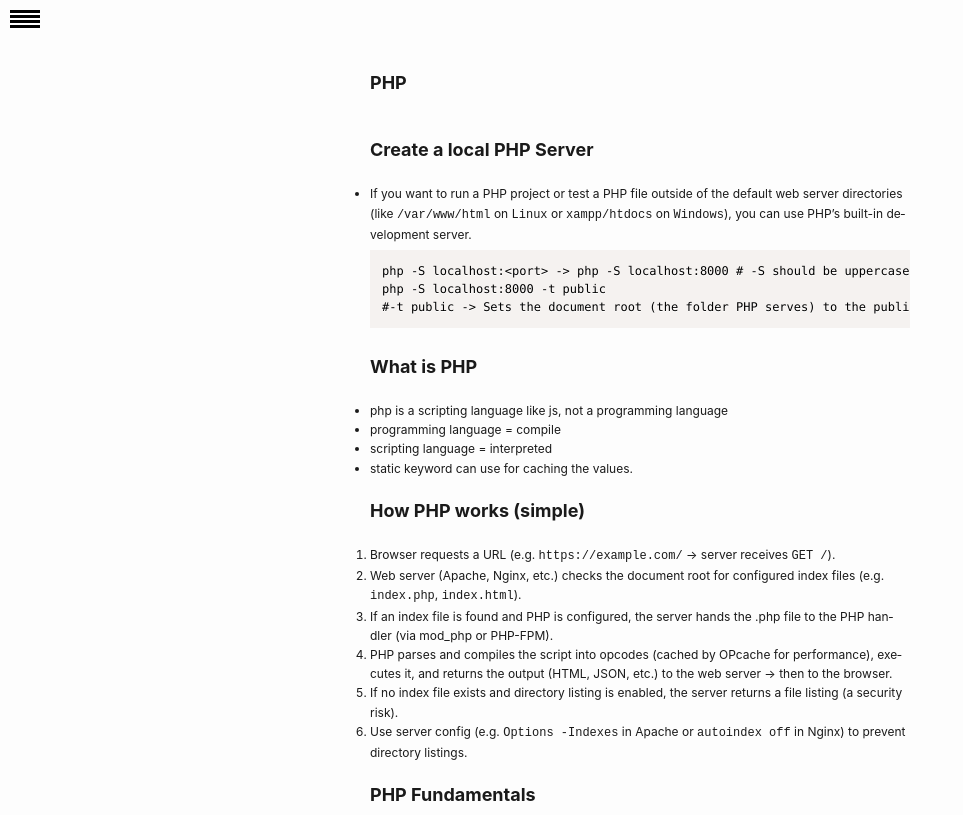
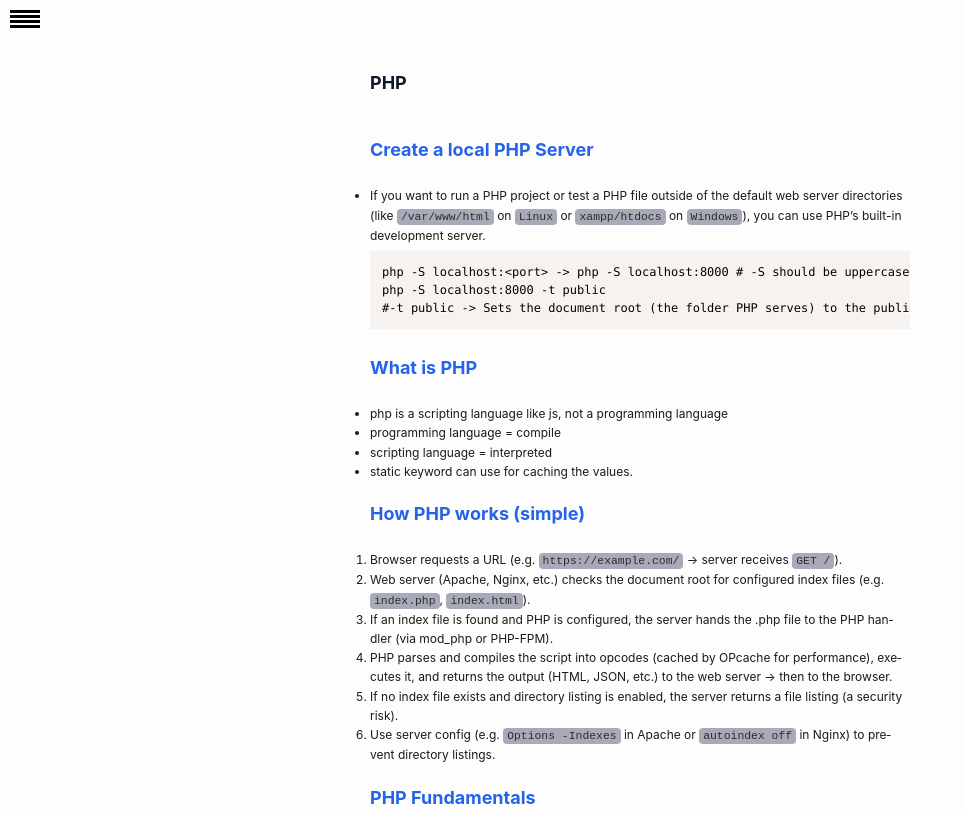
Before and after one commit to dissanayakeG/dissanayakeG.github.io, a plain HTML site: page PHP.html in a window 1280 px wide. Shown: the top 815 px of the page, without its empty margins (0-963 px from the left). Drawn offline with nearby package versions, Linux system fonts and the light colour scheme.

Commit message:
style: add styles to inline codes and h tags

```diff
--- a/util/styles.css
+++ b/util/styles.css
@@ -101,3 +101,30 @@ img {
 .content {
 	margin-top: 50px;
 }
+
+/* Inline code (e.g., from single backticks) */
+:not(pre) > code {
+	background-color: #a8aab9; /* f4f4f4 */
+	padding: 2px 4px;
+	border-radius: 4px;
+	font-family: "Courier New", Courier, monospace;
+	font-size: 0.95em;
+	color: #2d2d2d;
+}
+
+h1 {
+	color: #0f172a;
+}
+
+h2 {
+	color: #2563eb;
+	margin-bottom: 2px !important;
+}
+
+h3 {
+	color: #0ea5e9;
+}
+
+h4 {
+	color: #38bdf8;
+}
```
